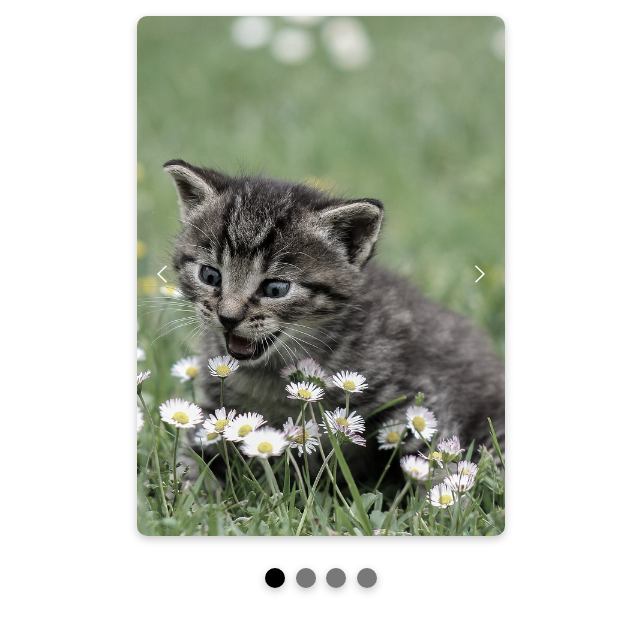
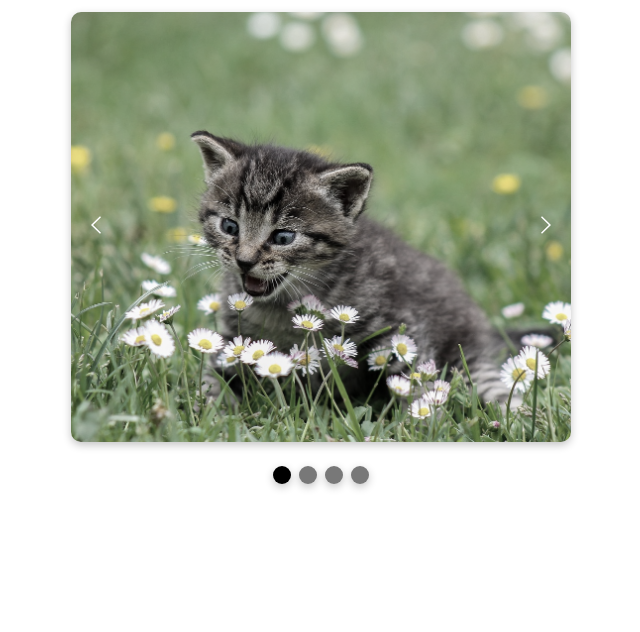
Before and after one commit to fso1007/cat-slideshow, a website: page index.html in a window 1280 px wide. Shown: the whole page, without its empty margins (319-959 px from the left). Drawn offline with Linux system fonts and the light colour scheme.

Commit message:
style: change units and remove white-space

```diff
--- a/public/assets/scripts/slideshow_functions.js
+++ b/public/assets/scripts/slideshow_functions.js
@@ -33,14 +33,14 @@ function previous() {
 };
 
 const nextEffect = [
-  { transform: 'translate(20px)',
+  { transform: 'translate(10px)',
     opacity: '0.3'},
   { transform: 'translate(0px)',
     opacity: '1.0'},
 ];
 
 const prevEffect = [
-  { transform: 'translate(-20px)',
+  { transform: 'translate(-10px)',
     opacity: '0.3'},
   { transform: 'translate(0px)',
     opacity: '1.0'},
--- a/sass/main-section.scss
+++ b/sass/main-section.scss
@@ -3,16 +3,15 @@
   flex-direction: column;
   align-items: center;
   margin: auto;
-  width: 400px;
-  max-width: 600px;
 
   &__content {
     display: flex;
     flex-direction: column;
     justify-content: center;
-    margin: 1em;
-    height: 520px;
-
+    margin: 12px;
+    width: 92%;
+    max-width: 500px;
+    height: 430px;
 
     &-img {
       width: 100%;
@@ -67,21 +66,20 @@
   }
 
   &__switch {
-    margin: 1em 0;
+    margin: 12px 0;
 
     &-button {
       border: none;
-      margin: 0 .2em;
+      margin: 0 2px;
       box-shadow: rgba(0, 0, 0, 0.24) 0px 3px 8px;
       background-color: rgb(120, 120, 120);
-      width: 20px;
-      height: 20px;
+      width: 18px;
+      height: 18px;
       border-radius: 50%;
     }
   }
 }
 
-
 .active {
   background-color: black;
 }
```
Also changed, not shown: public/css/main-section.css, public/css/main.css.
